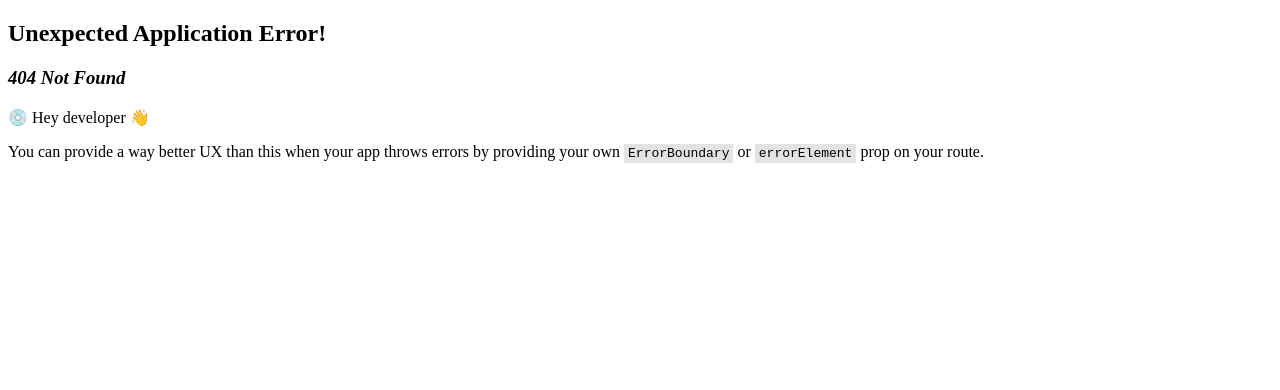
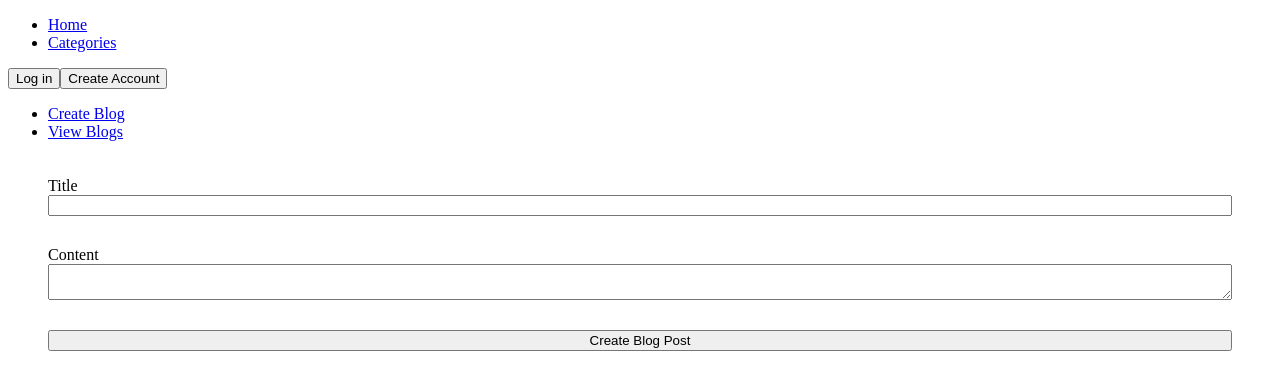
Before and after one commit to gitdingus/top-blog-frontend, a React app: page /manage-blogs/blogs/1/create-post in a window 1280 px wide. Before the commit this address had no page. Shown: the top 390 px of the page. Built offline with nearby package versions, Linux system fonts and the light colour scheme; no server answers.

Commit message:
Create route and component to add post to a blog

```diff
--- a/src/components/CreateBlogPost.jsx
+++ b/src/components/CreateBlogPost.jsx
@@ -0,0 +1,86 @@
+import React, { useContext, useRef, useState } from 'react';
+import { useParams } from 'react-router-dom';
+import { UserContext } from '../contexts/UserContext.jsx';
+import getLoggedInUser from '../utils/getLoggedInUser';
+import createErrorObject from '../utils/createErrorObject';
+
+function CreateBlogPost() {
+  const { currentUser, setCurrentUser } = useContext(UserContext);
+  const params = useParams();
+  const titleInput = useRef(null);
+  const contentArea = useRef(null);
+  const [ message, setMessage ] = useState('');
+  const [ errors, setErrors ] = useState({});
+
+  const createPost = () => {
+    console.log('createPost called');
+    const title = titleInput.current.value;
+    const content = contentArea.current.value;
+    const userId = currentUser._id;
+    const blogId = params.blogId;
+
+    fetch(`http://localhost:3000/api/users/${userId}/blogs/${blogId}/create-post`, {
+      method: 'post',
+      credentials: 'include',
+      headers: {
+        'content-type': 'application/json',
+      },
+      body: JSON.stringify({
+        title,
+        content,
+      }),
+    })
+      .then(async (res) => {
+        console.log('fetched');
+        if (res.status === 200 || res.status === 400) {
+          const data = await res.json();
+
+          if (res.status === 400) {
+            setErrors(createErrorObject(data.errors));
+            return;
+          } else {
+            setMessage('Blog post successfully created');
+            setErrors({});
+          }
+        }
+      });
+
+    console.log('fetch called');
+  }
+
+  return (
+    <div className="form-area single-column-grid-form">
+      <form onSubmit={(e) => {
+        e.preventDefault();
+
+        getLoggedInUser()
+          .then((userData) => {
+            console.log(userData);
+            console.log(currentUser);
+            if (userData._id === currentUser._id) {
+              console.log('creating post');
+              createPost();
+            }
+          })
+          .catch((err) => {
+            if (err.message === "Session Expired") {
+              setCurrentUser(null);
+              setMessage("Session expired: Please log back in to create blog post");
+            }
+          });
+      }}>
+        { message !== '' && <p className="message">{ message }</p> }
+        <label htmlFor="title">Title</label>
+        <input id="title" ref={titleInput} type="text" />
+        { errors.title !== undefined && <p className="error">{ errors.title }</p> }
+        <label htmlFor="content">Content</label>
+        <textarea id="content" ref={contentArea} />
+        { errors.content !== undefined && <p className="error">{ errors.content }</p> }
+        <button type="submit">Create Blog Post</button>
+      </form>
+
+    </div>
+  )
+}
+
+export default CreateBlogPost;
--- a/src/index.jsx
+++ b/src/index.jsx
@@ -11,6 +11,7 @@ import BlogPost from './views/BlogPost.jsx';
 import Categories from './views/Categories.jsx';
 import Category from './views/Category.jsx';
 import CreateBlog from './components/CreateBlog.jsx';
+import CreateBlogPost from './components/CreateBlogPost.jsx';
 import EditBlog from './components/EditBlog.jsx';
 import Home from './views/Home.jsx';
 import Preferences from './views/Preferences.jsx';
@@ -78,6 +79,10 @@ const router = createBrowserRouter([
             path: 'blogs/:blogId/edit-blog',
             element: <EditBlog />,
           },
+          {
+            path: 'blogs/:blogId/create-post',
+            element: <CreateBlogPost />,
+          },
         ],
       },
       {
```
